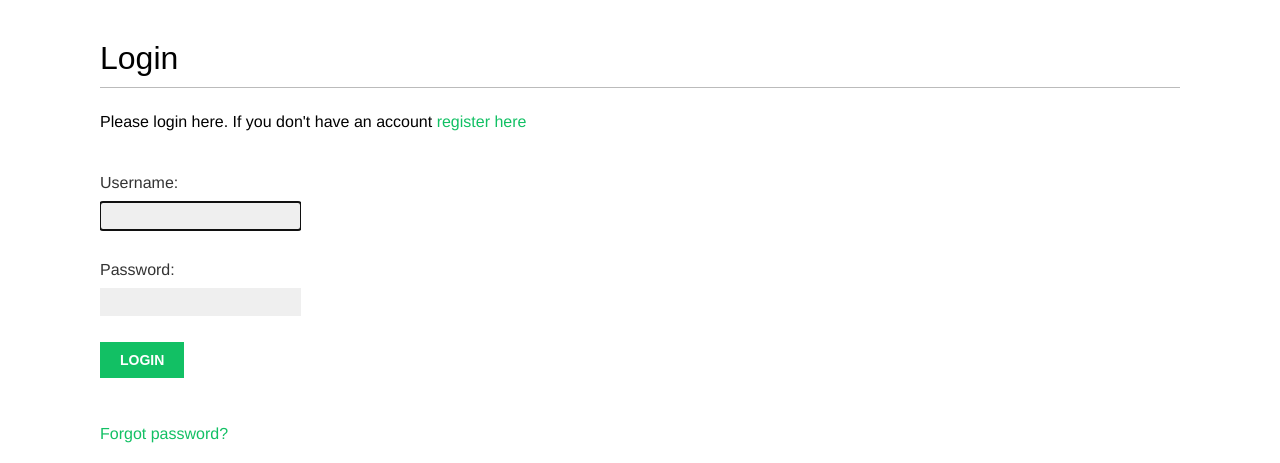
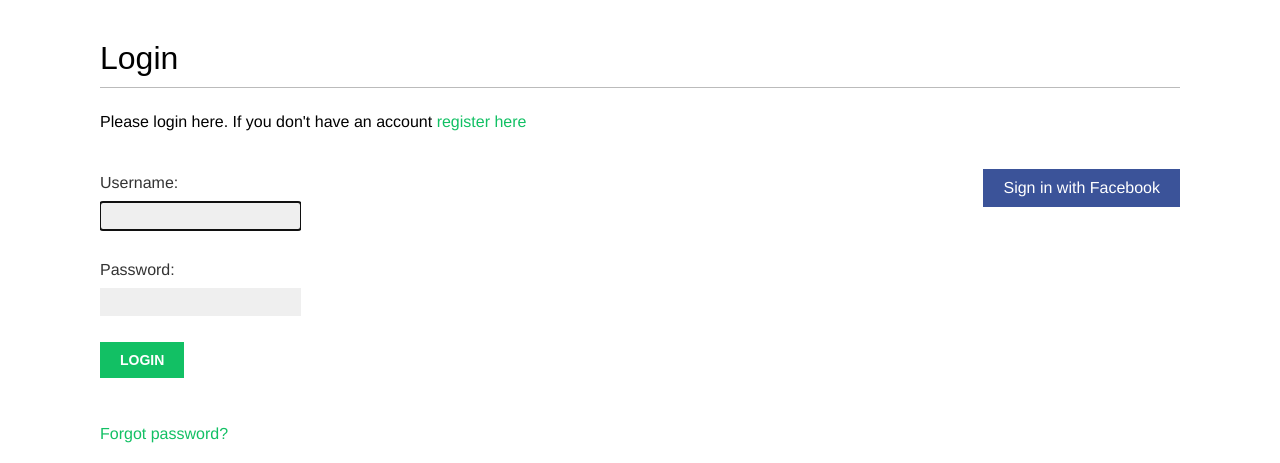
Before and after one commit to rawteech/swara, a Django app: page /account/login/ in a window 1280 px wide. Shown: the part 47-510 px from the top of the page. Run offline with Django 3.2, Linux system fonts and the light colour scheme; some web fonts are replaced.

Commit message:
Display social button

```diff
--- a/account/templates/registration/login.html
+++ b/account/templates/registration/login.html
@@ -18,4 +18,9 @@
 		</form>
 		<p><a href="{% url "password_reset" %}">Forgot password?</a></p>
 	</div>
+	<div class="social">
+		<ul>
+			<li class="facebook"><a href="{% url "social:begin" "facebook" %}">Sign in with Facebook</a></li>
+		</ul>
+	</div>
 {% endblock %}
```
